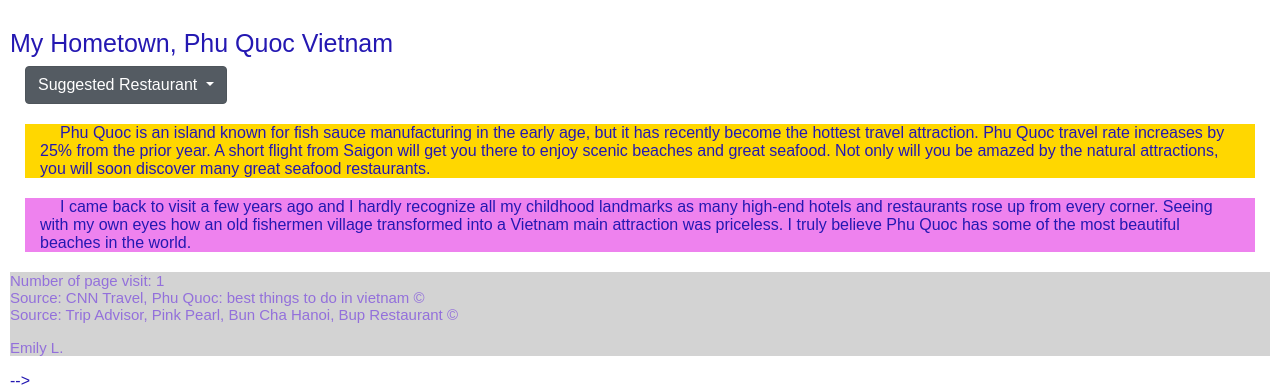
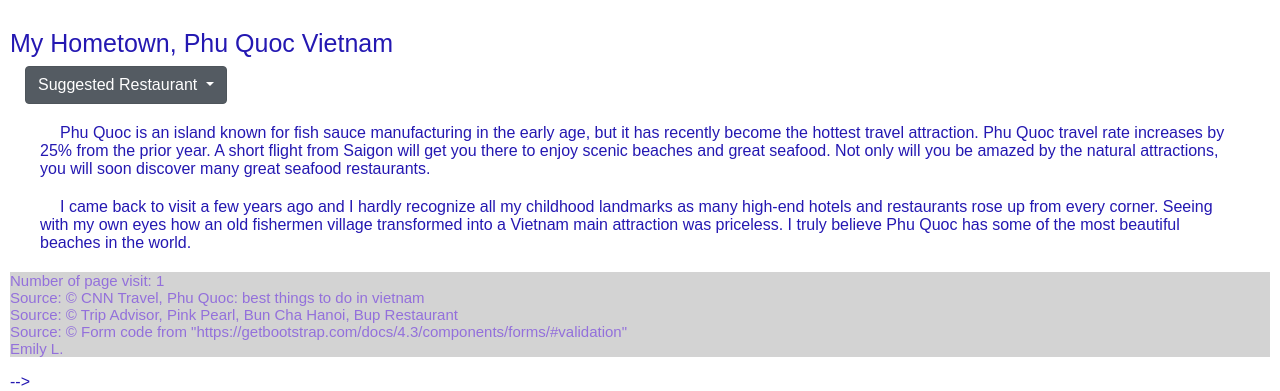
Before and after one commit to ELe32/Unit_3, a website built with webpack: page Unit2_Travel.html in a window 1280 px wide. Shown: the part 795-1186 px from the top of the page. Built offline with nearby package versions, Linux system fonts and the light colour scheme.

Commit message:
add source cite in footer

```diff
--- a/Unit2_Travel.html
+++ b/Unit2_Travel.html
@@ -65,7 +65,7 @@
         </div>
     </div>
 
-    <div class="col-sm-12" style="background-color:gold;">
+    <div class="col-sm-12" >
 <p>
     Phu Quoc is an island known for fish sauce manufacturing in the early age, but it has recently become the hottest
     travel attraction. Phu Quoc travel rate increases by 25% from the prior year.  A short flight from Saigon will get
@@ -74,7 +74,7 @@
 
 </p>
     </div>
-    <div class="col-sm-12" style="background-color:violet;">
+    <div class="col-sm-12" >
 <p>
     I came back to visit a few years ago and I hardly recognize all my childhood landmarks as many high-end hotels
     and restaurants rose up from every corner. Seeing with my own eyes how an old fishermen village transformed into
@@ -96,9 +96,10 @@
       </script>
 
 
-   <p>Source: CNN Travel, Phu Quoc: best things to do in vietnam &#169<br>
-   Source: Trip Advisor, Pink Pearl, Bun Cha Hanoi, Bup Restaurant &#169</p>
-    <p>Emily L.</p>
+   <p>Source: &#169 CNN Travel, Phu Quoc: best things to do in vietnam <br>
+   Source: &#169 Trip Advisor, Pink Pearl, Bun Cha Hanoi, Bup Restaurant <br>
+   Source: &#169 Form code from "https://getbootstrap.com/docs/4.3/components/forms/#validation" <br>
+       Emily L.</p>
     </footer>
 
 <script src="https://code.jquery.com/jquery-3.2.1.slim.min.js" integrity="sha384-KJ3o2DKtIkvYIK3UENzmM7KCkRr/rE9/Qpg6aAZGJwFDMVNA/GpGFF93hXpG5KkN" crossorigin="anonymous"></script>-->
--- a/assets/css/style.scss
+++ b/assets/css/style.scss
@@ -187,6 +187,7 @@ footer {
 
 
 div.col-sm-12 {
+
   margin-top: 20px;
   text-indent: 20px;
 }
```
Also changed, not shown: assets/css/style.css, 1 other file.
